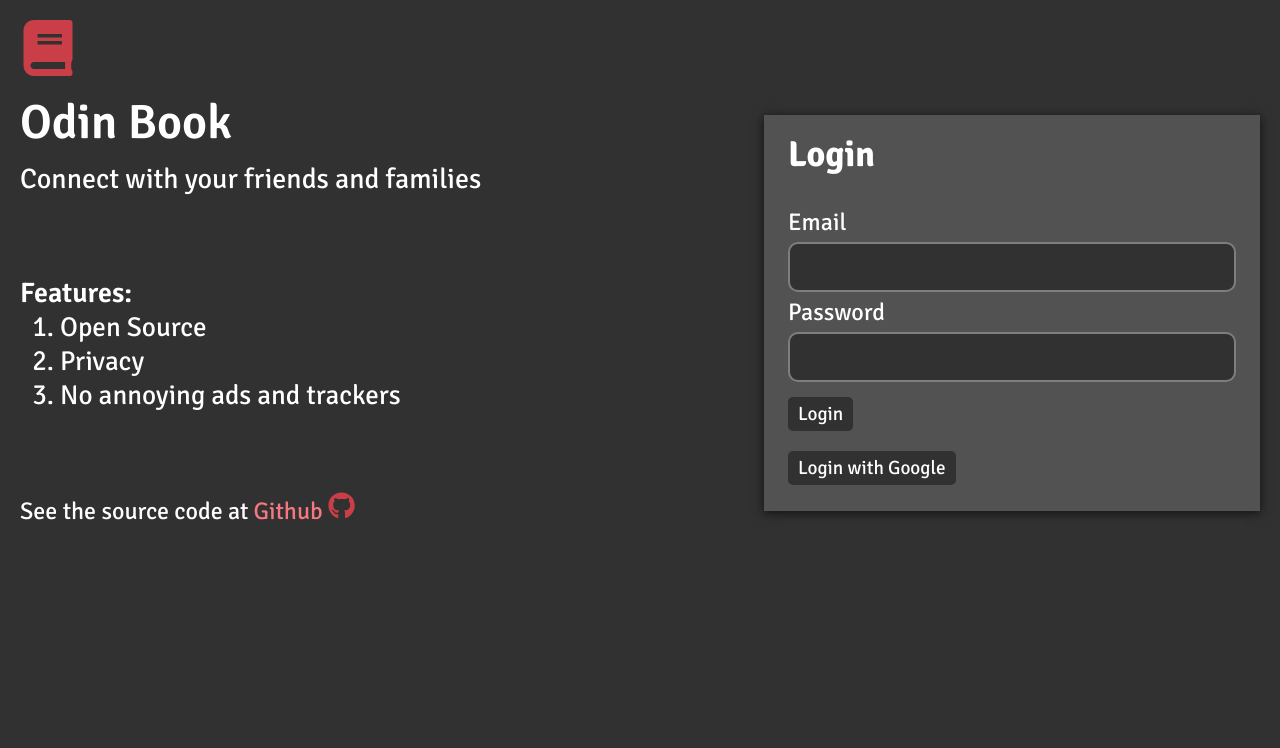
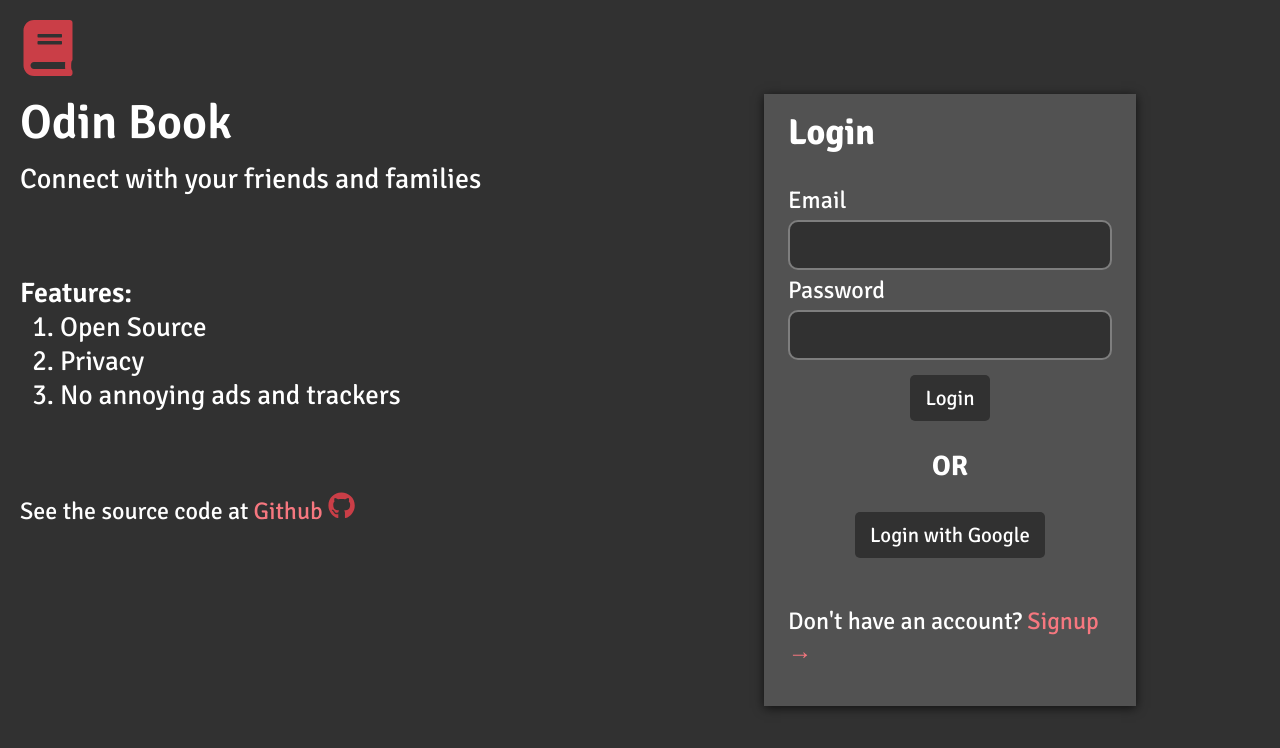
Before and after one commit to aayushmau5/odin-book, a React (Create React App) app in the folder client/: page / in a window 1280 px wide. Shown: the top 748 px of the page. Built offline with nearby package versions, Linux system fonts and the light colour scheme.

Commit message:
Stylize Login Form

```diff
--- a/client/src/Components/Login-Form.tsx
+++ b/client/src/Components/Login-Form.tsx
@@ -7,7 +7,12 @@ export default function LoginForm() {
     <div className={styles.form}>
       <h2 className={styles.form__header}>Login</h2>
       <AuthForm isLogin={true} />
+      <h3 className={styles.form__separator}>OR</h3>
       <Button>Login with Google</Button>
+      <p className={styles.form__signup_paragraph}>
+        Don't have an account?{" "}
+        <span className={styles.form__signup_link}>Signup &#8594;</span>
+      </p>
     </div>
   );
 }
--- a/client/src/Components/StyledComponents.tsx
+++ b/client/src/Components/StyledComponents.tsx
@@ -7,10 +7,11 @@ export const Button = styled.button`
   cursor: pointer;
   color: var(--font);
   font-family: inherit;
+  display: block;
   margin: 10px auto;
   transition: 0.1s ease-in;
-  padding: 5px 10px;
-  font-size: 1.2rem;
+  padding: 10px 15px;
+  font-size: 1.3rem;
   &:hover {
     background: var(--light-red);
   }
--- a/client/src/styles/AuthForm.module.scss
+++ b/client/src/styles/AuthForm.module.scss
@@ -15,6 +15,12 @@
       color: var(--font);
       border-radius: 10px;
       font-size: 1.3rem;
+      caret-color: var(--red);
+
+      &::selection {
+        background-color: var(--red);
+        color: white;
+      }
     }
   }
 }
--- a/client/src/styles/Home.module.scss
+++ b/client/src/styles/Home.module.scss
@@ -3,6 +3,10 @@
   display: flex;
   flex-direction: column;
   align-items: center;
+
+  &__hero {
+    flex-grow: 1;
+  }
 
   &__header {
     padding: 10px 0;
@@ -49,10 +53,14 @@
 
 @media (min-width: 900px) {
   .home {
+    height: calc(100vh - 40px);
     flex-direction: row;
 
     &__hero {
       min-width: 60%;
+      align-self: flex-start;
+      flex-grow: 1;
+      height: 100%;
     }
   }
 }
--- a/client/src/styles/LoginForm.module.scss
+++ b/client/src/styles/LoginForm.module.scss
@@ -2,15 +2,29 @@
   background-color: var(--gray);
   padding: 0.7em 1em;
   box-shadow: 0 2px 10px 0 rgba(1, 1, 1, 67%);
-  width: 80%;
+  width: 90%;
 
   &__header {
     margin-top: 0;
+  }
+
+  &__separator {
+    text-align: center;
+  }
+
+  &__signup {
+    &_paragraph {
+      margin-top: 3rem;
+    }
+    &_link {
+      color: var(--light-red);
+    }
   }
 }
 
 @media (min-width: 900px) {
   .form {
-    width: 100%;
+    max-width: 28%;
+    margin-right: 10%;
   }
 }
```
